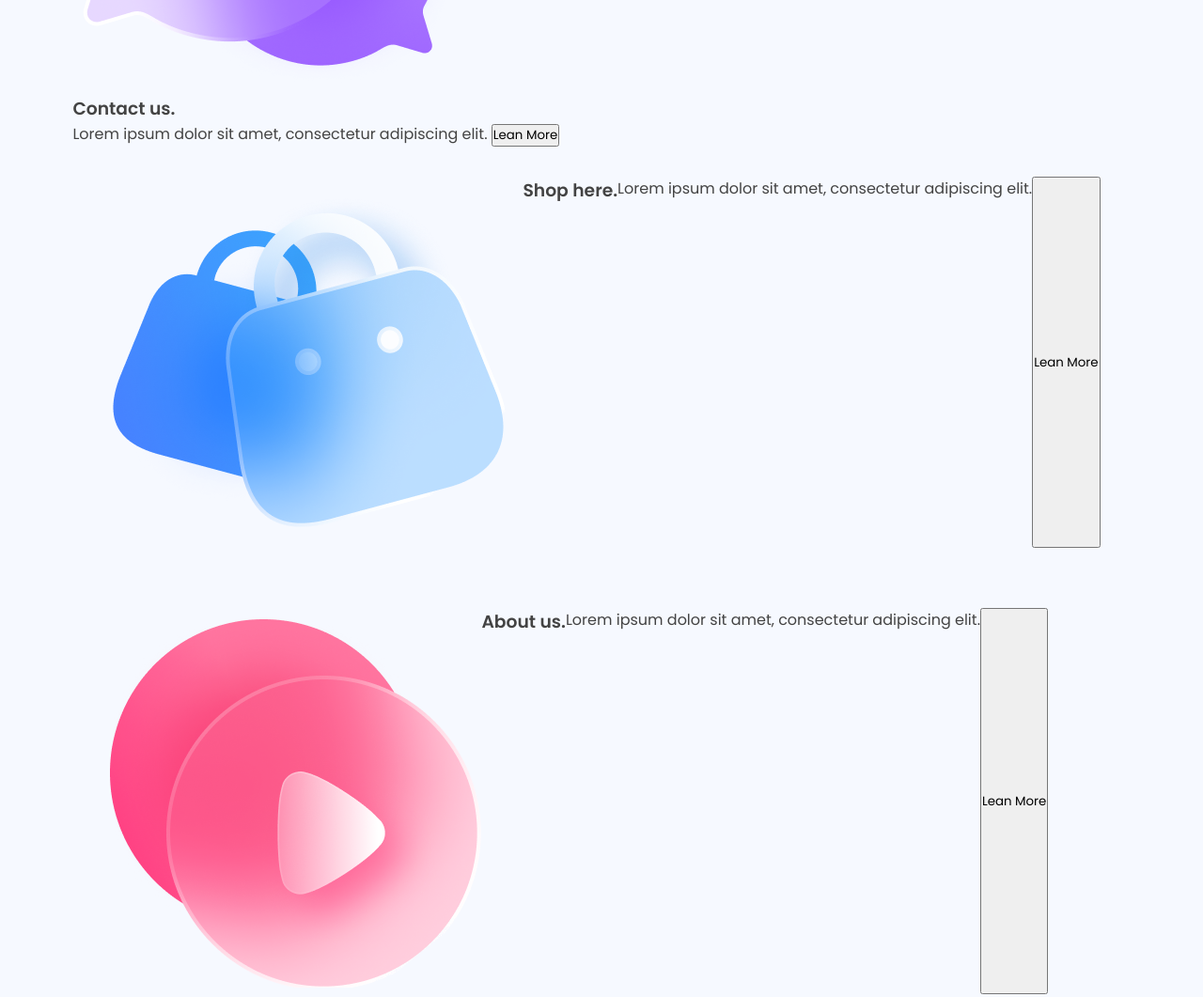
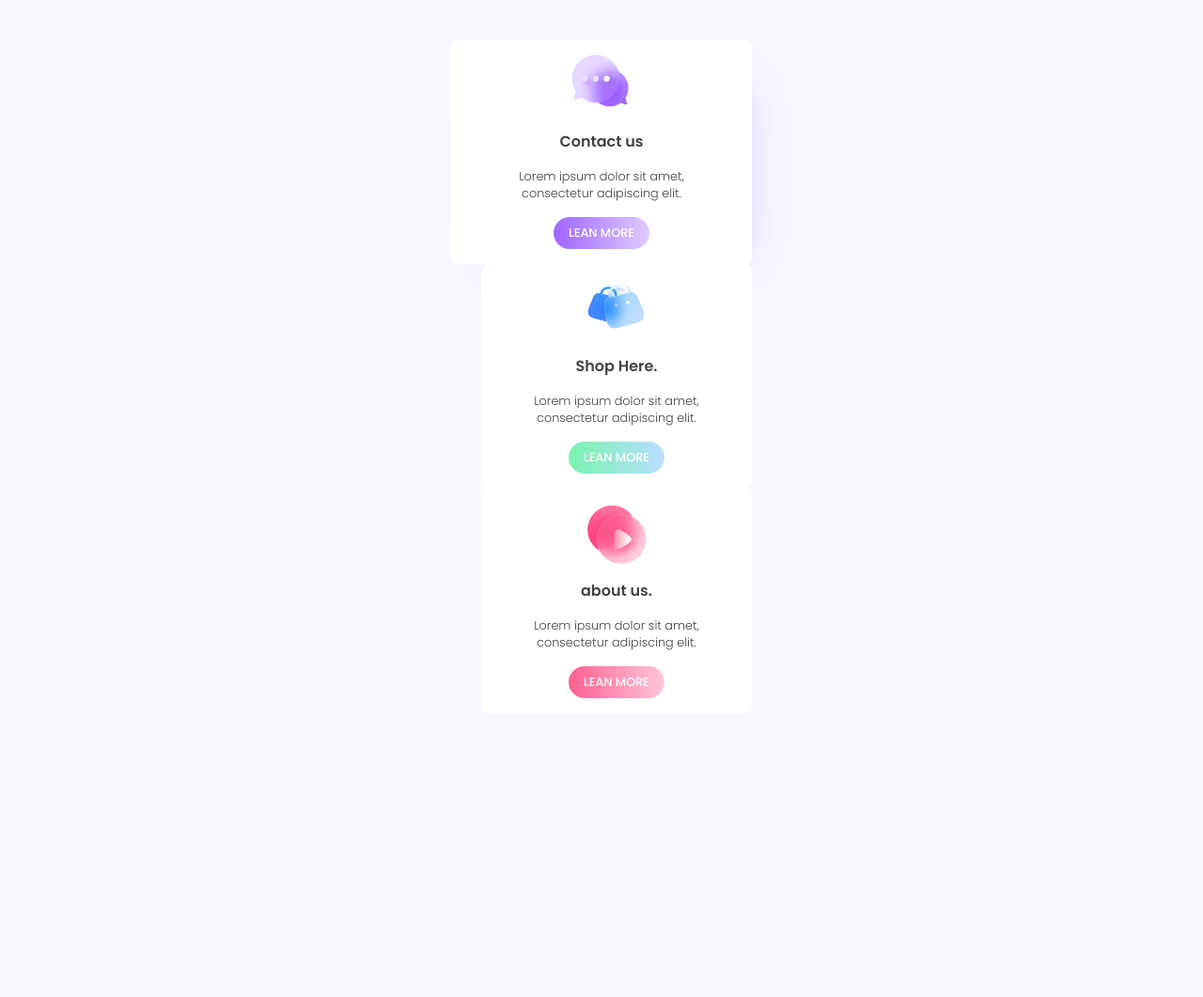
Before and after one commit to andersontecnicoprogramador/responsive-cards, a plain HTML site: page RESPONSIVE-CARDS/index.html in a window 1280 px wide. Shown: the whole page at 94% size. After the commit the page ends 800 px from the top, so only its background shows below. Drawn offline with Linux system fonts and the light colour scheme.

Commit message:
Add files via upload

```diff
--- a/RESPONSIVE-CARDS/index.html
+++ b/RESPONSIVE-CARDS/index.html
@@ -11,31 +11,31 @@
 </head>
 <body>
     <main class="cards">
-        <section class="card">
+       <section class="card contact">
            <div class="icon">
                <img src="assets/Chat.png" alt="Contact us.">
            </div>
-            <h3>Contact us.</h3>
+           <h3>Contact us</h3>
            <span>Lorem ipsum dolor sit amet, consectetur adipiscing elit.</span>
            <button>Lean More</button>
            </section>
-         <section class="cards">
+           <section class="card shop">
                <div class="icon">
-            <img src="assets/Bag.png" alt="Shop here.">
+                   <img src="assets/Bag.png" alt="shop Here.">
                </div>
-            <h3>Shop here.</h3>
+               <h3>Shop Here.</h3>
                <span>Lorem ipsum dolor sit amet, consectetur adipiscing elit.</span>
                <button>Lean More</button>
            </section>
-         <section class="cards">
+           <section class="card about">
                <div class="icon">
-            <img src="assets/Play.png" alt="About us.">
+                   <img src="assets/Play.png" alt="about us.">
                </div>
-            <h3>About us.</h3>
+               <h3>about us.</h3>
                <span>Lorem ipsum dolor sit amet, consectetur adipiscing elit.</span>
                <button>Lean More</button>
            </section>
-
+       </section>
     </main>
 
 </body>
--- a/RESPONSIVE-CARDS/style.css
+++ b/RESPONSIVE-CARDS/style.css
@@ -15,6 +15,8 @@ body {
     align-items: center;
 
     color: #434343;
+
+    font-size: 16px;
 }
 
 main .cards {
@@ -22,11 +24,104 @@ main .cards {
     padding: 32px;
 }
 
-main .cards section.card.icon {
+main.cards section.card {
+    display: flex;
+    flex-direction: column;
+    align-items: center;
+    text-align: center;
+    background: white;
+    padding:1rem 1.5rem;
+    border-radius: 8px;
+    max-height: 468px;
+    margin-left: 32px;
+
+}
+
+main.cards section.card:first-child{
+    margin-left: 0;
+
+}
+
+main.cards section.card .icon{
     width: 64px;
     height: 64px;
 }
 
-main .cards section.card img {
+
+main.cards section.card img {
     width: 100%;
+
 }
+
+main.cards section.card h3 {
+    font-size: 100%;
+    margin: 16px 0;
+
+}
+
+main.cards section.card span {
+    font-weight: 300;
+    max-width: 240px;
+    font-size: 80%;
+    margin-bottom: 16px;
+
+}
+
+
+main.cards section.card button {
+    padding: 0.5rem 1rem;
+    text-transform: uppercase;
+    border-radius: 32px;
+    border: 0;
+    cursor: pointer;
+    font-size: 80%;
+    font-weight:500;
+    color:#fff;
+    margin-bottom: 16px 0;
+
+}
+
+main.cards section.card.contact button {
+    background: linear-gradient(to right,#9F66FF,#DFCBFF);
+}
+
+main.cards section.card.shop button {
+    background: linear-gradient(to right,#3E8A,#BBDEFF);
+}
+
+main.cards section.card.about button {
+    background: linear-gradient(to right,#FE5F8F,#FFC7D9);
+}
+
+main.cards section.card.contact{
+    box-shadow: 20px 20px 50px -30px #DBC4FF;
+}
+
+main.cards section.card.shop{
+    box-shadow: 20px 20px 50px -30px #AD6FF;
+}
+
+main.card section.card.about{
+    box-shadow: 20px 20px 50px -30px #FFC1D5;
+}
+
+@media  and(max-width 720px) {
+    main.cards{
+        flex-direction:column;
+    }
+
+    main.cards section.card{
+        margin-left: 0;
+        margin-bottom: 32px;
+
+    }
+
+    main.cards section.card :first-child{
+        margin-bottom: 0;
+    }
+
+    main.cards section.card bottom{
+        font-size: 70%;
+    }
+
+}
```
Lines whose indentation alone changed are shown as unchanged.
